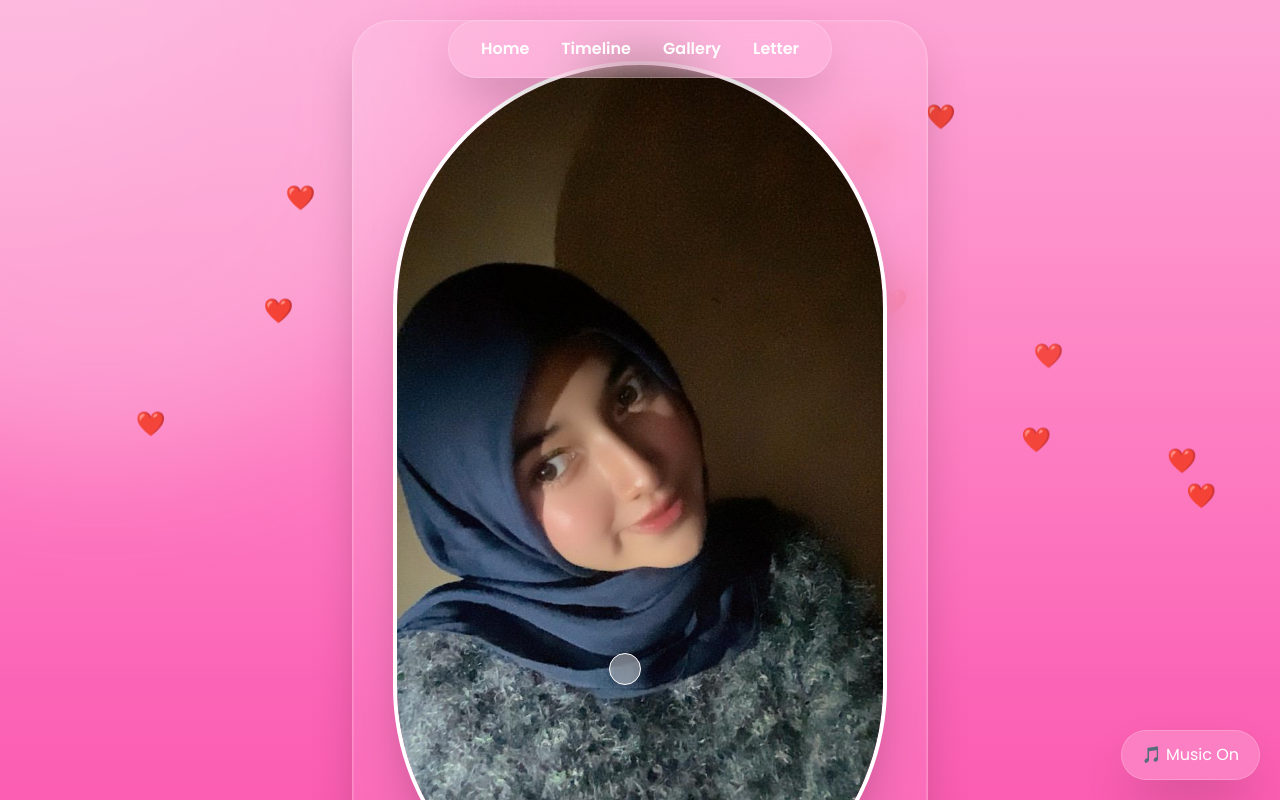
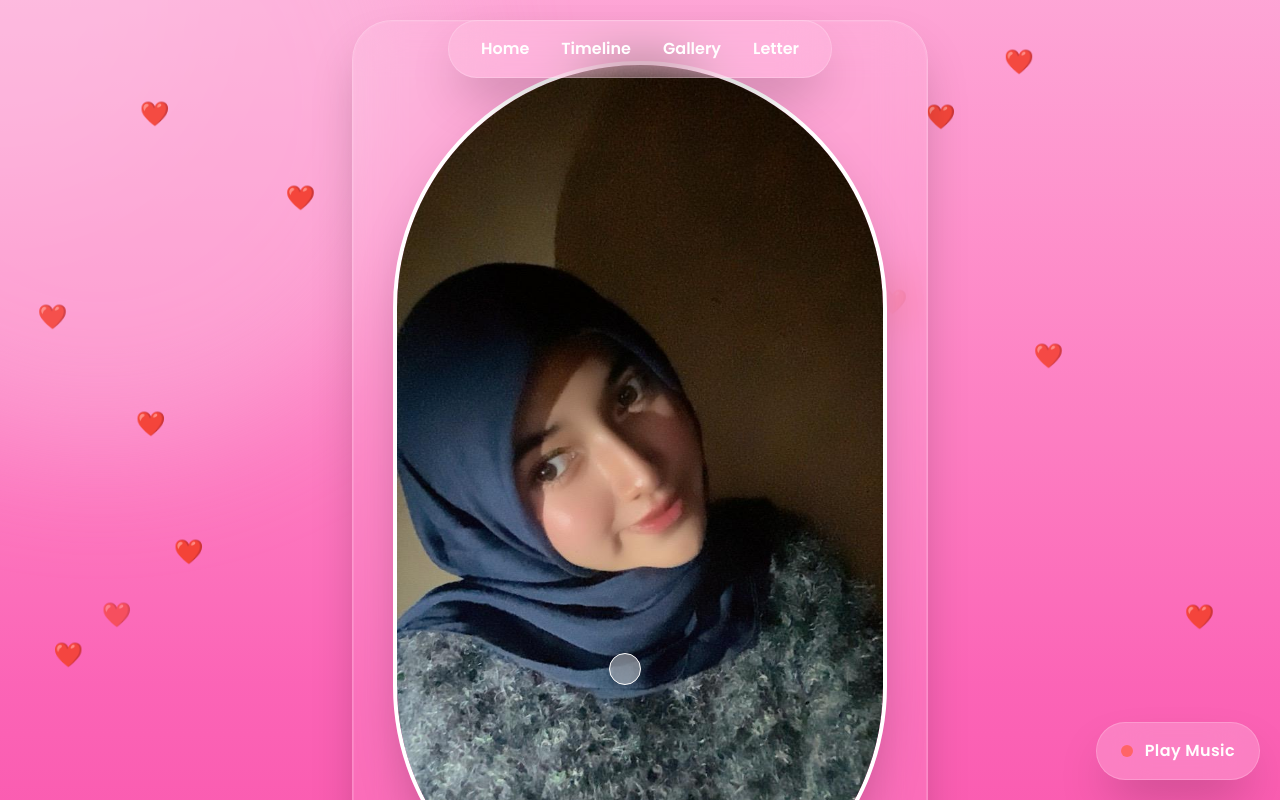
Before and after one commit to Ilhamkerennn/our-story, a Next.js app: page / in a window 1280 px wide. Shown: the top 800 px of the page. Built offline with nearby package versions, Linux system fonts and the light colour scheme.

Commit message:
add music player

```diff
--- a/app/page.js
+++ b/app/page.js
@@ -25,47 +25,39 @@ export default function Home() {
 
   const [isPlaying, setIsPlaying] = useState(false);
 
+  // Auto Volume
   useEffect(() => {
 
-    const playMusic = async () => {
+    if (audioRef.current) {
 
-      if (audioRef.current) {
+      audioRef.current.volume = 0.4;
 
-        audioRef.current.volume = 0.4;
+    }
 
-        try {
+  }, []);
 
-          await audioRef.current.play();
+  // Toggle Music
+  const toggleMusic = async () => {
 
-          setIsPlaying(true);
+    if (!audioRef.current) return;
 
-        } catch (err) {
+    try {
 
-          console.log("Autoplay dicegah browser");
+      if (isPlaying) {
 
-        }
+        audioRef.current.pause();
+        setIsPlaying(false);
+
+      } else {
+
+        await audioRef.current.play();
+        setIsPlaying(true);
 
       }
 
-    };
+    } catch (error) {
 
-    playMusic();
-
-  }, []);
-
-  const toggleMusic = () => {
-
-    if (audioRef.current.paused) {
-
-      audioRef.current.play();
-
-      setIsPlaying(true);
-
-    } else {
-
-      audioRef.current.pause();
-
-      setIsPlaying(false);
+      console.log("Music gagal diputar");
 
     }
 
@@ -144,8 +136,10 @@ export default function Home() {
       <audio
         ref={audioRef}
         loop
-        src="/music/romantic.mp3"
-      />
+        preload="auto"
+      >
+        <source src="/music/romantic.mp3" type="audio/mp3" />
+      </audio>
 
       {/* ================================================= */}
       {/* ================= OPENING SCREEN ================= */}
@@ -275,12 +269,30 @@ export default function Home() {
           </div>
 
           {/* ================= MUSIC BUTTON ================= */}
-          <button
+          <motion.button
+            whileTap={{ scale: 0.9 }}
+            whileHover={{ scale: 1.08 }}
             onClick={toggleMusic}
-            className="fixed bottom-5 right-5 z-50 bg-white/20 backdrop-blur-xl border border-white/20 px-5 py-3 rounded-full text-white shadow-2xl hover:scale-110 transition duration-300"
+            className="fixed bottom-5 right-5 z-[9999]
+            bg-white/20 backdrop-blur-xl
+            border border-white/20
+            px-6 py-4 rounded-full
+            text-white shadow-2xl
+            flex items-center gap-3
+            transition duration-300"
           >
-            {isPlaying ? "🎵 Music On" : "🔇 Music Off"}
-          </button>
+
+            <div className={`w-3 h-3 rounded-full ${
+              isPlaying ? "bg-green-400 animate-pulse" : "bg-red-400"
+            }`} />
+
+            <span className="font-semibold tracking-wide">
+
+              {isPlaying ? "Music Playing" : "Play Music"}
+
+            </span>
+
+          </motion.button>
 
           {/* ================= CUSTOM CURSOR ================= */}
           <motion.div
```
